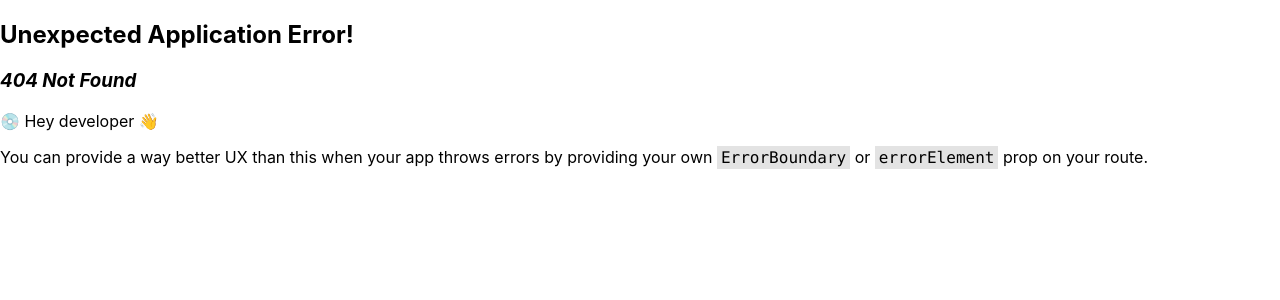
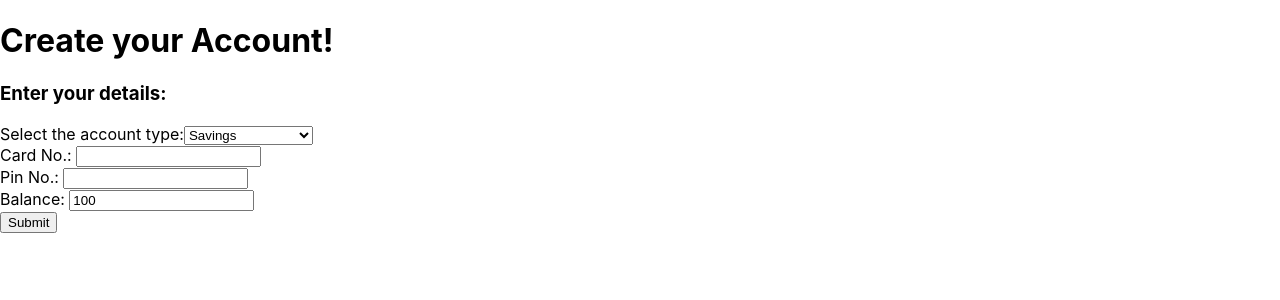
Before and after one commit to prachi-3004/ATM_Application_frontend, a React (Create React App) app: page /createaccount in a window 1280 px wide. Before the commit this address had no page. Shown: the top 300 px of the page. Built offline with nearby package versions, Linux system fonts and the light colour scheme.

Commit message:
Added Create Account Page

```diff
--- /dev/null
+++ b/src/Pages/CreateAccountPage.js
@@ -0,0 +1,104 @@
+import React, { useState, useContext } from 'react';
+import axios from 'axios';
+import {AppContext} from '../Context/AppContext';
+const CreateAccountPage = () => {
+
+    const [accountType, setAccountType] = useState('Savings');
+    const [cardNo, setCardNo] = useState('');
+    const [pinNo, setPinNo] = useState('');
+    const [balance, setBalance] = useState(100);
+    const [Error, setError] = useState('');
+    //const[account,setAccount]=useContext(AppContext);
+
+    const handleAccountType = (event) => {
+        console.log(event.target.value);
+        setAccountType(event.target.value);
+    }
+
+    const handleCardNo= (event) => {
+        setCardNo(event.target.value);
+    }
+
+    const handlePinNo = (event) => {
+        setPinNo(event.target.value);
+    }
+
+    const handleBalance = (event) => {
+        setBalance(event.target.value);
+    }
+
+    const handleSubmit = async (event) => {
+        event.preventDefault();
+        try {
+            if (cardNo.trim() == "") {
+                alert('Card No. cannot be empty')
+                return;
+            }
+            if (pinNo.trim() == "") {
+                alert('Pin No. cannot be empty')
+                return;
+            }
+            else {
+                const res = {
+                    accounttype: accountType,
+                    cardno: cardNo,
+                    pinno: pinNo,
+                    balance: balance
+                };
+                console.log(res);
+                /*axios
+                    .post('https://localhost:7104/api/AtmUsers', res)//change
+                    //.get('./data.json')
+                    .then((response) => {
+                        if (response.status >= 200 && response.status < 300) {
+                            console.log(response);
+                            alert(`Account created successfully`);
+                            setAccountType('');
+                            setCardNo('');
+                            setPinNo('');
+                            setBalance(100);
+                        }
+                        else {
+                            alert("Account creation failed");
+                        }
+                    });
+                    */
+            }
+        }
+        catch (error) {
+            setError(error.Message);
+        }
+    }
+    return (
+        <div>
+            <h1>Create your Account!</h1>
+            <h3>Enter your details:</h3>
+            <form onSubmit={handleSubmit}>
+                <div> Select the account type:
+                <select onChange={handleAccountType}>
+                    <option value="Savings">Savings</option>
+                    <option value="Salary">Salary</option>
+                    <option value="Current">Current</option>
+                    <option value="FD">Fixed Deposit</option>
+                    <option value="RD">Recurring Deposit</option>
+                </select>
+
+                </div>
+                <div>
+                    Card No.: <input type="text" value={cardNo} onChange={handleCardNo} />
+                </div>
+                <div>
+                    Pin No.: <input type="text" value={pinNo} onChange={handlePinNo} />
+                </div>
+                <div>
+                    Balance: <input type="number" min="100" value={balance} onChange={handleBalance} />
+                </div>
+                <div>
+                    <button type="submit"> Submit </button>
+                </div>
+            </form>
+        </div>
+    );
+}
+
+export default CreateAccountPage;
```
Also changed, not shown: src/App.js (+10 -0 lines).
